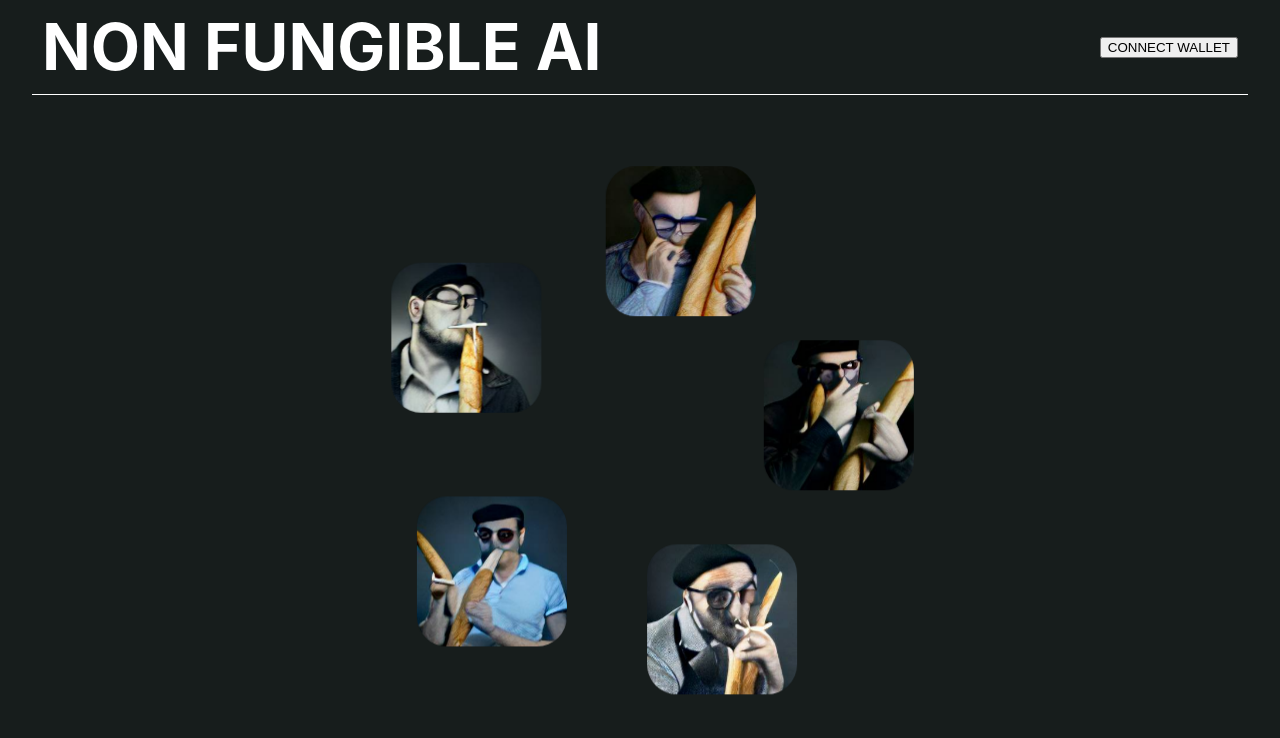
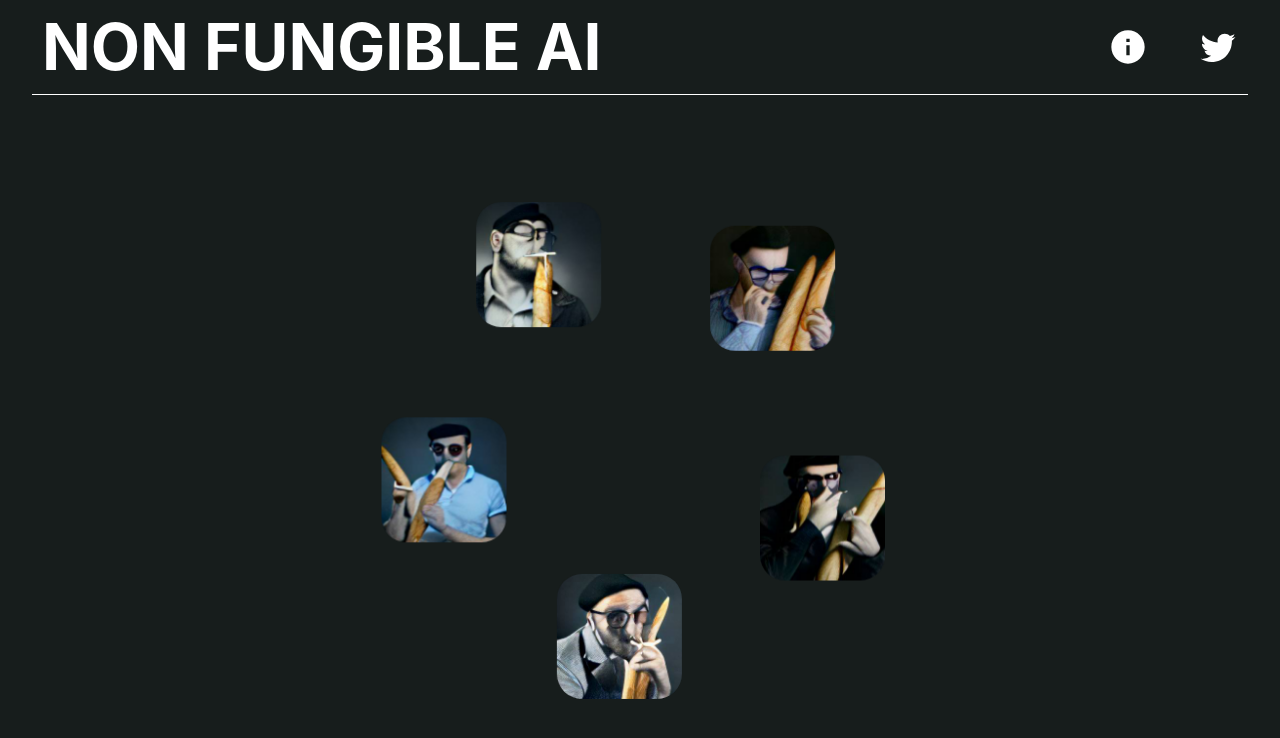
Before and after one commit to KKaradi/Keyo.ai, a Next.js app: page /choose in a window 1280 px wide. Shown: the top 738 px of the page. Built offline with nearby package versions, Linux system fonts and the light colour scheme.

Commit message:
Header Improvements

```diff
--- a/components/Header.tsx
+++ b/components/Header.tsx
@@ -1,5 +1,7 @@
 import { NextPage } from "next";
 import styles from "../styles/Header.module.css";
+import InfoIcon from "@mui/icons-material/Info";
+import TwitterIcon from "@mui/icons-material/Twitter";
 
 type HeaderProps = {};
 
@@ -7,11 +9,16 @@ const Header: NextPage<HeaderProps> = () => {
   return (
     <header className={styles.container}>
       <h1 className={styles.title}>NON FUNGIBLE AI</h1>
-      <ul className={styles.navBar}>
-        <li>
-          <button className={styles.button}> CONNECT WALLET </button>
-        </li>
-      </ul>
+      <div className={styles.iconContainer}>
+        <InfoIcon
+          className={styles.info}
+          sx={{ color: "white", fontSize: 40 }}
+        />
+        <TwitterIcon
+          className={styles.info}
+          sx={{ color: "white", fontSize: 40 }}
+        />
+      </div>
     </header>
   );
 };
--- a/components/ImageWheel.tsx
+++ b/components/ImageWheel.tsx
@@ -16,6 +16,7 @@ const ImageWheel: NextPage<ImageWheelProps> = ({ paths }) => {
 
   const images = paths.map((path, index) => (
     <li key={index}>
+      <div className={styles.imageResize}>
         <div
           onMouseEnter={() => setIsPaused(true)}
           onMouseLeave={() => setIsPaused(false)}
@@ -23,6 +24,7 @@ const ImageWheel: NextPage<ImageWheelProps> = ({ paths }) => {
           style={style}
         >
           <Image src={path} layout="fill" alt="" />
+        </div>
       </div>
     </li>
   ));
--- a/package.json
+++ b/package.json
@@ -9,6 +9,10 @@
     "lint": "next lint"
   },
   "dependencies": {
+    "@emotion/react": "^11.9.3",
+    "@emotion/styled": "^11.9.3",
+    "@mui/icons-material": "^5.8.4",
+    "@mui/material": "^5.8.5",
     "ethers": "^5.6.9",
     "next": "12.1.6",
     "react": "^18.2.0",
--- a/styles/Choose.module.css
+++ b/styles/Choose.module.css
@@ -6,8 +6,8 @@
   padding: 2rem 0;
   flex: 1;
   display: flex;
-  flex-direction: column;
-  justify-content: center;
+  flex-direction: row;
+  justify-content: space-around;
   align-items: center;
 }
 
@@ -21,3 +21,8 @@
 .wheel {
   margin-top: 30px;
 }
+
+.text {
+  color: white;
+  width: 400px;
+}
--- a/styles/Header.module.css
+++ b/styles/Header.module.css
@@ -15,12 +15,16 @@
   color: white;
 }
 
-.navBar {
+.iconContainer > * {
+  transition: all 1s ease-in-out;
+}
+
+.iconContainer > *:hover {
+  transform: scale(1.2);
+}
+
+.iconContainer {
   display: flex;
-  align-items: center;
-  justify-content: center;
   flex-direction: row;
-  padding: 0;
-  margin: 0;
-  list-style: none;
+  gap: 50px;
 }
--- a/styles/ImageWheel.module.scss
+++ b/styles/ImageWheel.module.scss
@@ -37,8 +37,9 @@
 }
 
 $circleSize: 400px;
-$itemSize: 150px;
+$itemSize: 125px;
 $spinTime: 30s;
+$scaleImage: 1.3;
 
 .circleContainer {
   @include on-circle(
@@ -50,18 +51,25 @@ $spinTime: 30s;
   margin: 5em auto 0;
   animation: spin $spinTime linear infinite;
 
-  div {
-    display: block;
-    max-width: 100%;
-    height: $itemSize;
-    width: $itemSize;
-    animation: counterspin $spinTime linear infinite;
-    transition: all 1s ease-in-out;
-  }
-
   img {
     border-radius: 20%;
   }
+}
+
+.imageContainer {
+  display: block;
+  max-width: 100%;
+  height: $itemSize;
+  width: $itemSize;
+  animation: counterspin $spinTime linear infinite;
+}
+
+.imageResize {
+  transition: all 1s ease-in-out;
+}
+
+.imageResize:hover {
+  transform: scale($scaleImage);
 }
 
 @keyframes spin {
```
Also changed, not shown: components/Card.tsx (added, +46 -0 lines), pages/play.tsx (renamed from pages/game.tsx), 2 other files (tests, documents, lock files or other folders). Lines whose indentation alone changed are shown as unchanged.
